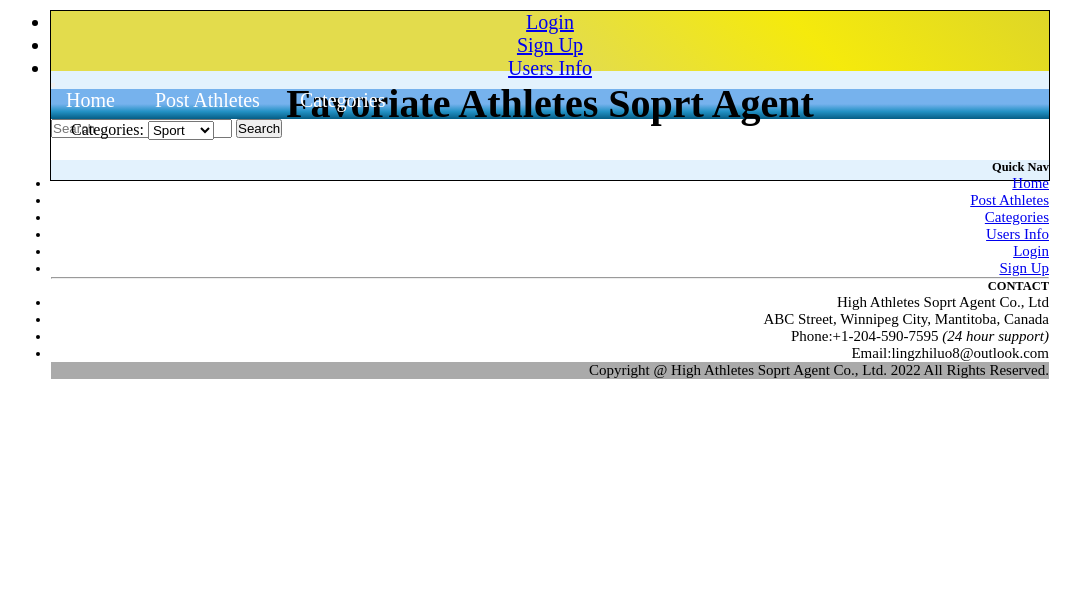
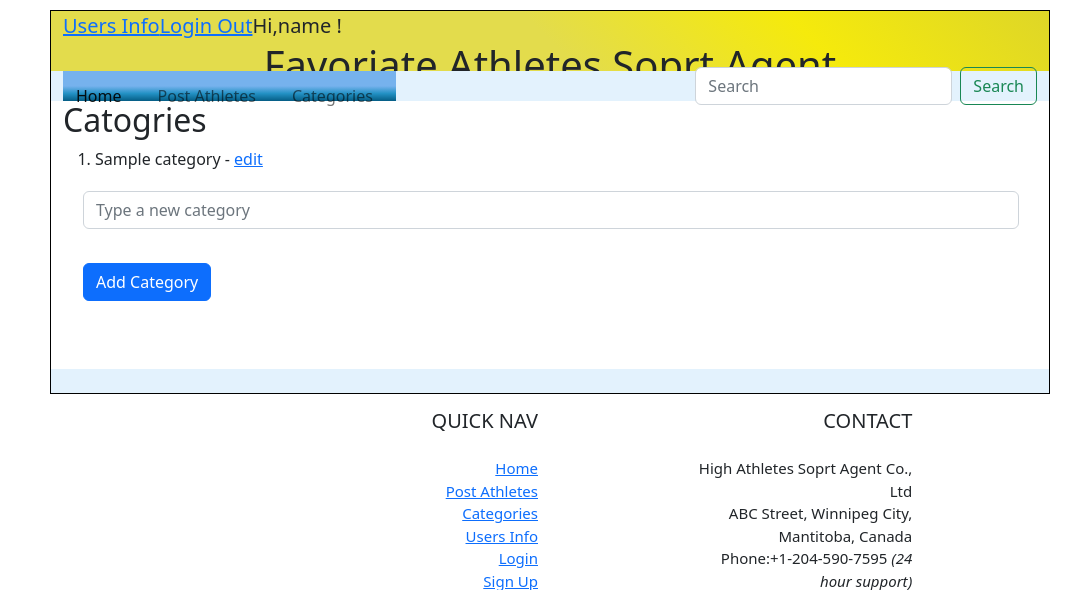
Before and after one commit to catherine-lingzhi/PHP-Athletes-CMS, a PHP site: page /categories.php in a window 1280 px wide. Shown: the top 590 px of the page, without its empty margins (90-1171 px from the left). Run offline with PHP 8.4, Linux system fonts and the light colour scheme; the visitor is signed in with stand-in values (Sample User, id 1); tables that the repository leaves empty or names only in its code hold one stand-in row (values such as "Sample post").

Commit message:
show and edit all categories

```diff
--- a/categories.php
+++ b/categories.php
@@ -1,21 +1,90 @@
+<!-------f----------
+
+    CMS Project
+    Name: Lingzhi Luo
+    Date: 2022-07-05
+
+------------------->
+<?php
+	session_start();
+
+	require('connect.php');
+	require('function.php');
+
+	$query = "SELECT * FROM categories";
+	$statement = $db->prepare($query);
+	$statement->execute();
+	$row = $statement->fetchAll();
+	$count = count($row);
+
+	foreach($row as $r){
+		$categoryArray[] = strtolower($r['category_name']);
+	}
+
+	if(isset($_POST['add_category'])){
+		if(!empty($_POST['new_cateogry'])){
+			$category_name = filter_input(INPUT_POST, 'new_cateogry', FILTER_SANITIZE_FULL_SPECIAL_CHARS);
+			$isValidCategory = in_array(strtolower(trim($category_name)), $categoryArray);
+
+			if(!$isValidCategory){
+				$query = "INSERT INTO categories (category_name) VALUES (:category_name)";
+				$statement = $db->prepare($query);
+				$statement->bindValue(':category_name', $category_name);
+				$statement ->execute();
+				header("Location: categories.php");
+			}
+			else{
+				$error = "Cateogry existed, try again!";
+			}
+
+		}
+		else{
+			$error = "Empty input";
+		}
+	}
+
+?>
 <!DOCTYPE html>
-<html>
+<html lang="en">
 <head>
 	<meta charset="utf-8">
+	<meta name="viewport" content="width=device-width, initial-scale=1">
 	<title>Categories</title>
+	<link href="https://cdn.jsdelivr.net/npm/bootstrap@5.2.0/dist/css/bootstrap.min.css" rel="stylesheet" integrity="sha384-gH2yIJqKdNHPEq0n4Mqa/HGKIhSkIHeL5AyhkYV8i59U5AR6csBvApHHNl/vI1Bx" crossorigin="anonymous">
     <link rel="stylesheet" type="text/css" href="style.css" />
 </head>
 <body>
+
 	<?php include('header.php'); ?>
 	<main>
-		<form class="category">
-			<label for="categories">Categories:</label>
-			<select name="categories" id="categories">
-			  <option value="sport">Sport</option>
-			  <option value="country">country</option>
-			</select>
-		</form>
+		<div class="container">
+		<?php if(isset($_SESSION['email'])):?>
+			<h2>Catogries</h2>
+			<ol>
+			<?php if($count > 0): ?>
+				<?php foreach($row as $r):?>
+					<li><?= $r['category_name'] ?> - <a href="editcategory.php?category-id=<?= $r['category_id'] ?>&category=<?= slug($r['category_name']) ?>"> edit</a></li>
+				<?php endforeach?>
+			<?php endif ?>
+			</ol>
+
+			<form method = "post">
+				<div class="form-group">
+					<input type="text" name="new_cateogry" class="form-control" placeholder="Type a new category"><br>
+					<?php if(isset($error)):?>
+						<p><?=$error ?></p><br>
+					<?php endif?>
+					<button type="submit" name="add_category" class="btn btn-primary">Add Category</button><br><br><br>
+				</div>
+			</form>
+		<?php else:?>
+			<div class="error">
+				<p>Only login user and admin can access cateogries page, please <a href="login.php">login</a>!</p>
+			</div>
+		<?php endif?>
+		</div>
 	</main>
 	<?php include('footer.php'); ?>
+	<script src="https://cdn.jsdelivr.net/npm/bootstrap@5.2.0/dist/js/bootstrap.bundle.min.js" integrity="sha384-A3rJD856KowSb7dwlZdYEkO39Gagi7vIsF0jrRAoQmDKKtQBHUuLZ9AsSv4jD4Xa" crossorigin="anonymous"></script>
 </body>
 </html>
```
